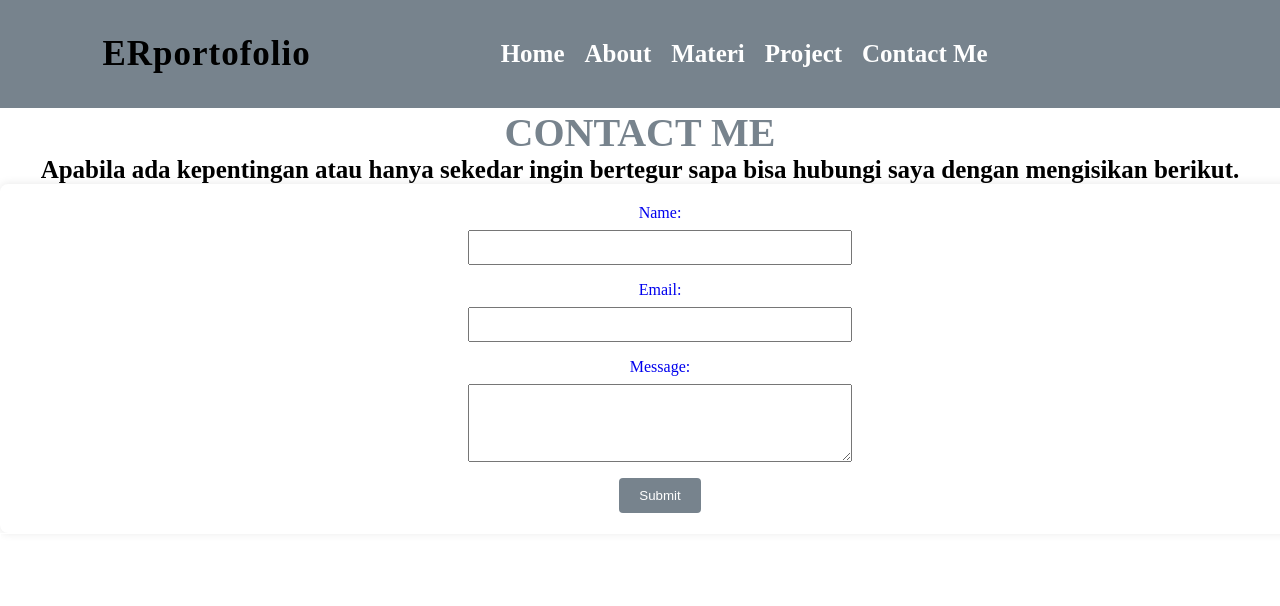
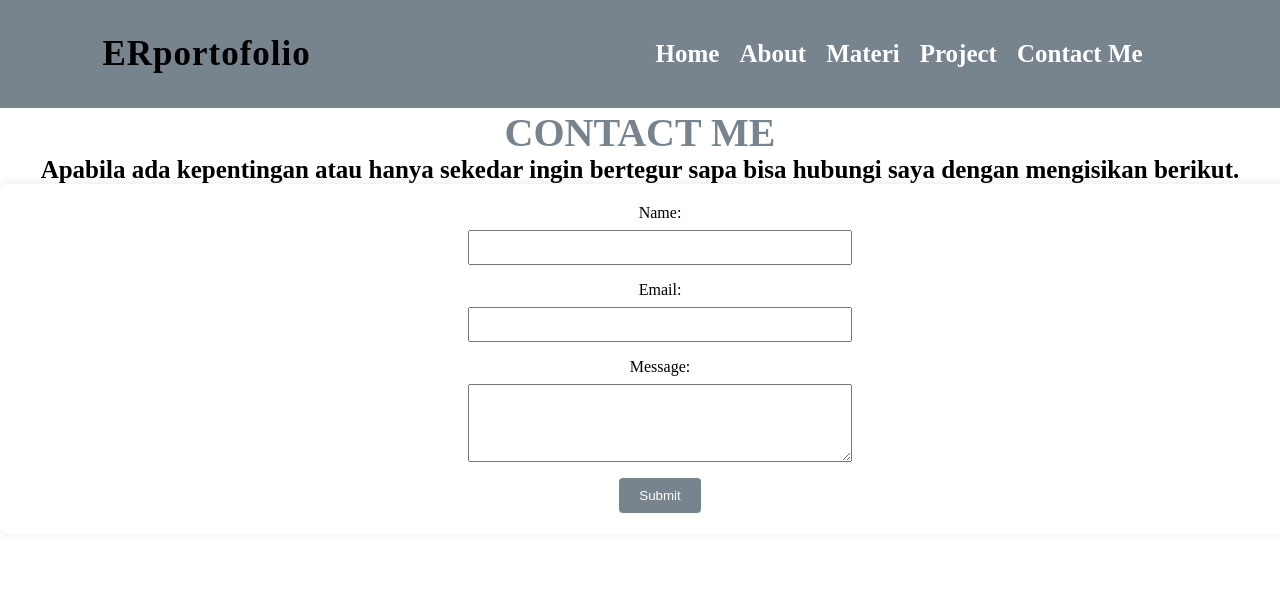
Before and after one commit to erlianhanny/projek-web, a plain HTML site: page index4.html in a window 1280 px wide. Shown: the top 606 px of the page. Drawn offline with Linux system fonts and the light colour scheme.

Commit message:
Update index4.html

```diff
--- a/index4.html
+++ b/index4.html
@@ -12,11 +12,11 @@
         <nav>
             <h2 class="logo">ERportofolio</h2>
             <ul>
-                <li><a href="index1.html">Home</li>
-                <li><a href="index2.html">About</li>
-                <li><a href="indexm.html">Materi</li>
-                <li><a href="index3.html">Project</li>
-                <li><a href="index4.html">Contact Me</li>
+                <li><a href="index1.html">Home</a></li>
+                <li><a href="index2.html">About</a></li>
+                <li><a href="indexm.html">Materi</a></li>
+                <li><a href="index3.html">Project</a></li>
+                <li><a href="index4.html">Contact Me</a></li>
             </ul>
         </nav>
     <div class="Contact-me">
```
